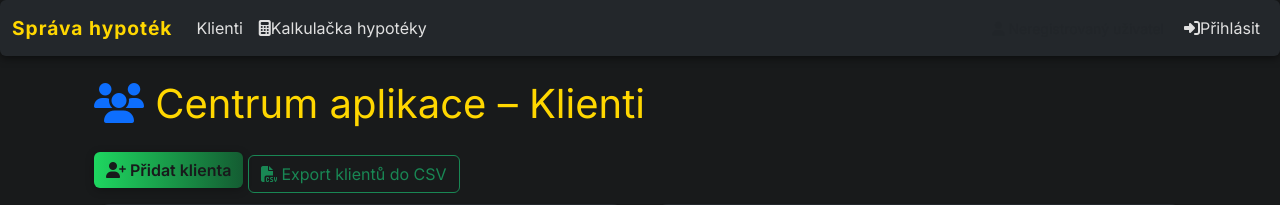
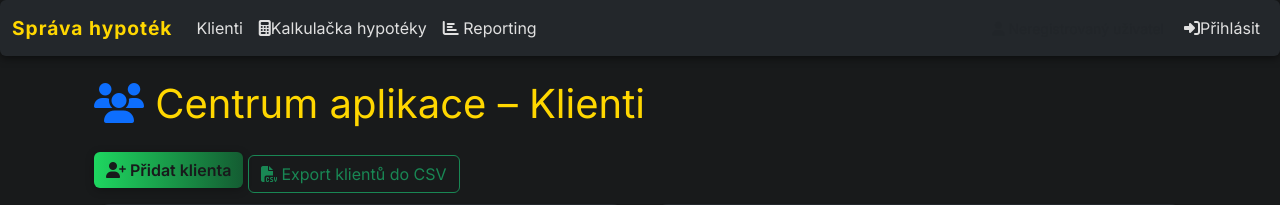
Before and after one commit to PatrikLuks/hypoteky_win, a Django app: template klienti/templates/klienti/home.html in a window 1280 px wide. Shown: the top 205 px of the page. Run offline with Django 4.2, Linux system fonts and the light colour scheme; the template is opened without the code that fills it, so the values that code supplies are empty; parts of the project's set-up code (start-up, migrations or seed data) failed here and were passed over.

Commit message:
Přidán odkaz na reporting/statistiky do hlavního menu

```diff
--- a/klienti/templates/base.html
+++ b/klienti/templates/base.html
@@ -431,6 +431,9 @@
         <li class="nav-item">
           <a class="nav-link {% if request.path == '/kalkulacka/' %}active{% endif %}" href="{% url 'kalkulacka' %}"><i class="fa fa-calculator"></i>Kalkulačka hypotéky</a>
         </li>
+        <li class="nav-item">
+          <a class="nav-link" href="{% url 'reporting' %}"><i class="fa fa-chart-bar"></i> Reporting</a>
+        </li>
       </ul>
       <span class="navbar-text small text-muted me-2">
         <i class="fa fa-user"></i> {{ request.user.username|default:'Neregistrovaný uživatel' }}
```
